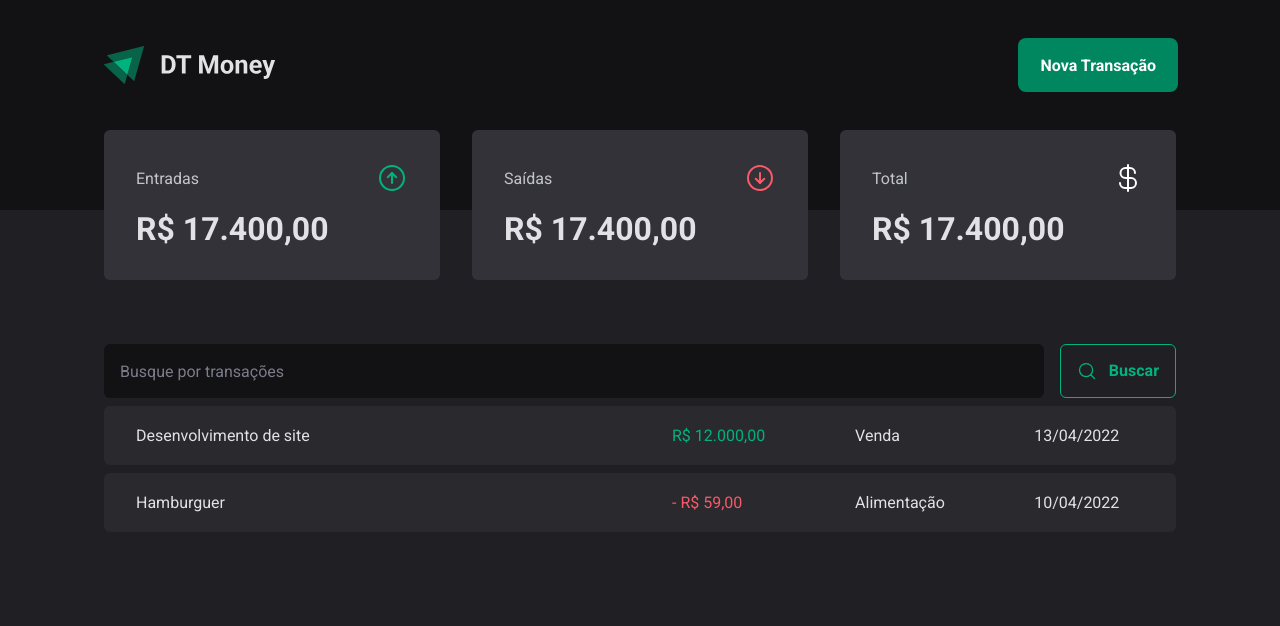
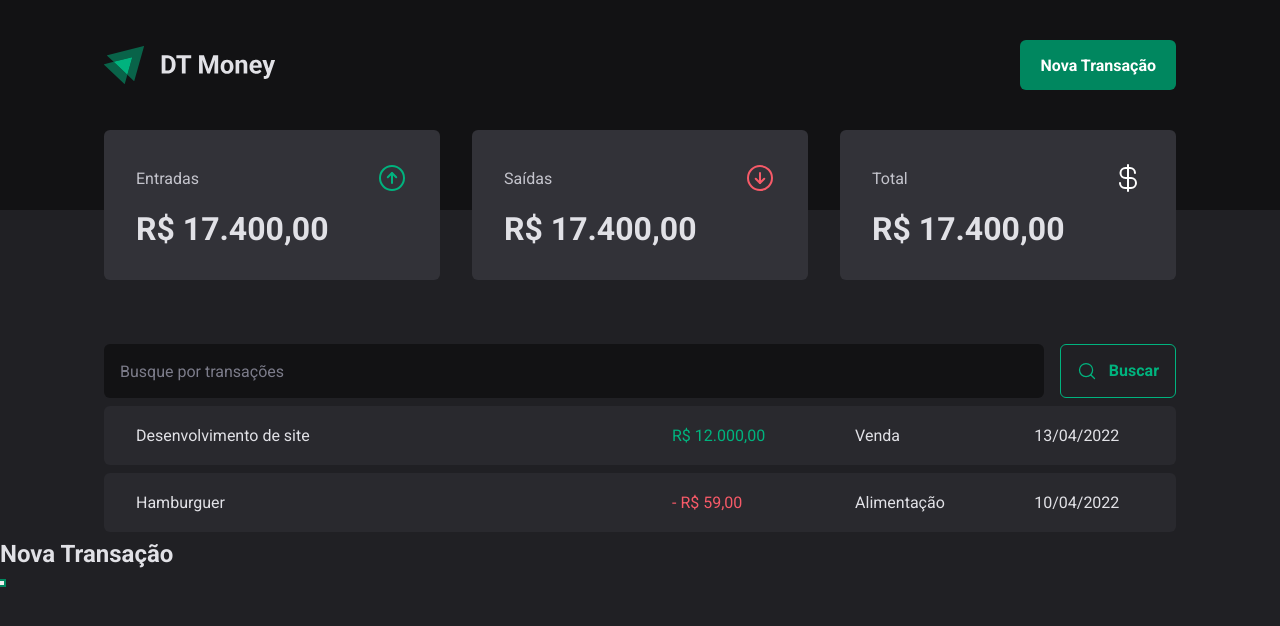
Before and after one commit to socorromarques/d-t-money, a React (Vite) app: page / in a window 1280 px wide. Both pictures are taken after a click on the button "Nova Transação". Shown: the top 626 px of the page. Built offline with nearby package versions, Linux system fonts and the light colour scheme.

Commit message:
fix: instala biblioteca radix-ui

```diff
--- a/package.json
+++ b/package.json
@@ -10,6 +10,7 @@
     "preview": "vite preview"
   },
   "dependencies": {
+    "@radix-ui/react-dialog": "^1.1.6",
     "@types/styled-components": "^5.1.34",
     "phosphor-react": "^1.4.1",
     "react": "^19.0.0",
--- a/src/components/Header/index.tsx
+++ b/src/components/Header/index.tsx
@@ -1,5 +1,6 @@
 import { HeaderContainer, HeaderContent, NewTransactionButton } from "./styles";
 import logoImg from '../../assets/logo-1.svg'
+import * as Dialog from '@radix-ui/react-dialog'
 
 
 
@@ -8,8 +9,21 @@
         <HeaderContainer>
             <HeaderContent>
                 <img src={logoImg} alt="" />
-                <NewTransactionButton>Nova Transação</NewTransactionButton>
-                </HeaderContent>
+                <Dialog.Root>
+                    <Dialog.Trigger asChild>
+                        <NewTransactionButton>Nova Transação</NewTransactionButton>
+                    </Dialog.Trigger>
+
+                    <Dialog.Portal>
+                        <Dialog.Overlay />
+                        <Dialog.Content>
+                            <Dialog.Title>Nova Transação</Dialog.Title>
+
+                            <Dialog.Close />
+                        </Dialog.Content>
+                    </Dialog.Portal>
+                </Dialog.Root>
+            </HeaderContent>
         </HeaderContainer>
     )
 }
```
Also changed, not shown: 2 other files (tests, documents, lock files or other folders).
